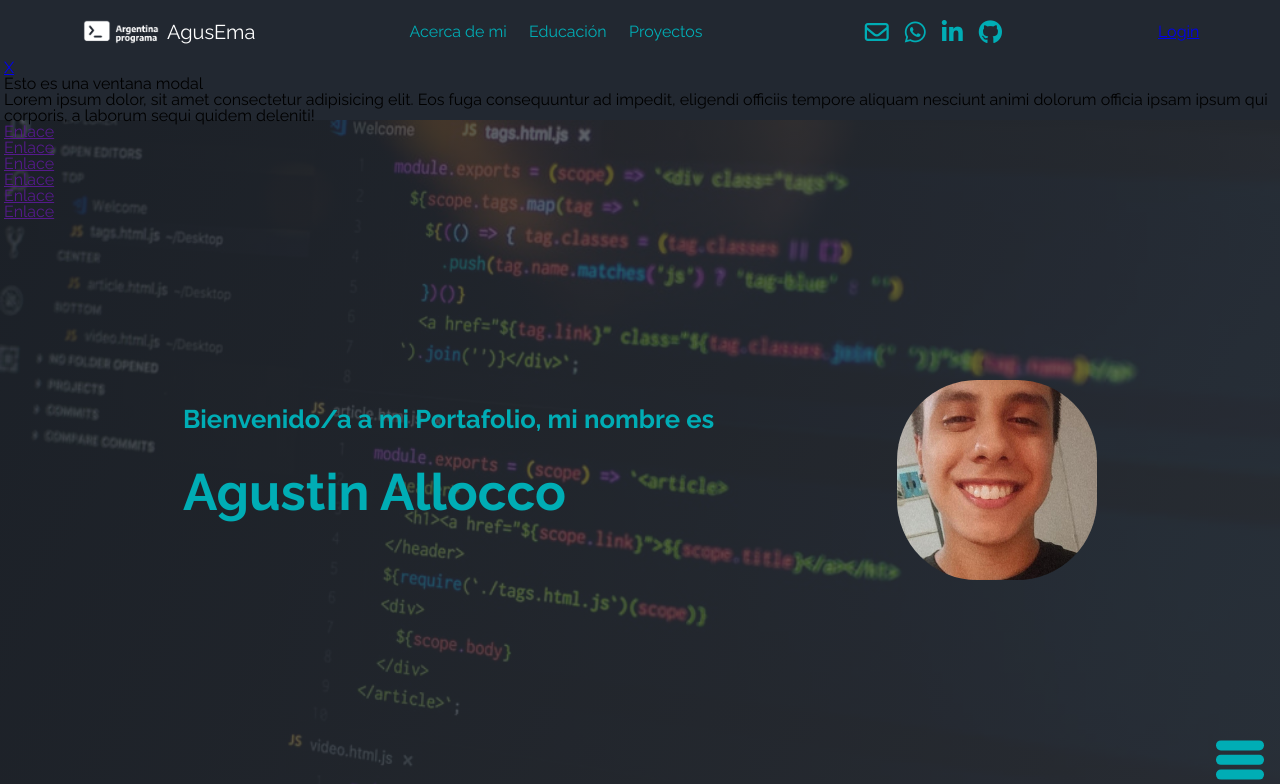
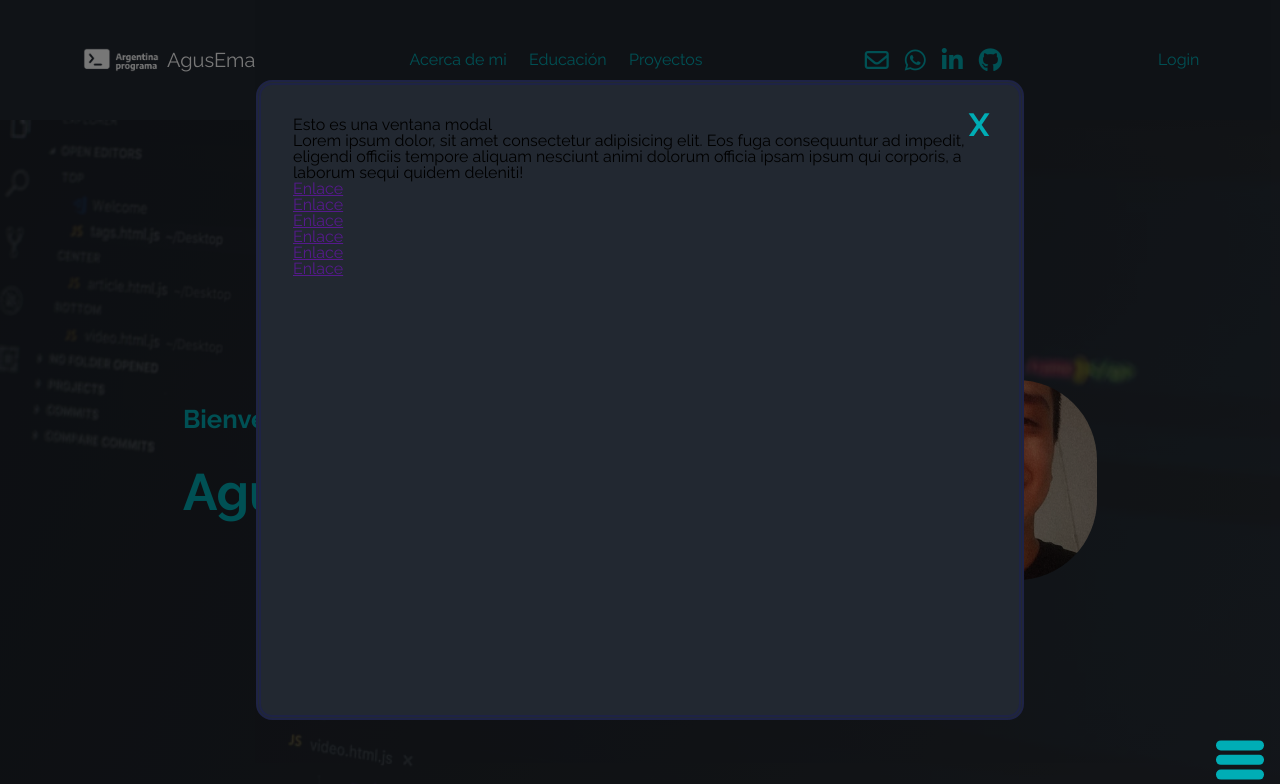
Before and after one commit to AgusEma/portafolio-FrontEnd, a plain HTML site: page index.html in a window 1280 px wide. Both pictures are taken after a click on the button "Login". Shown: the top 784 px of the page. Drawn offline with nearby package versions, Linux system fonts and the light colour scheme.

Commit message:
estilos ventana modal (login)

```diff
--- a/style.css
+++ b/style.css
@@ -89,6 +89,63 @@ header {
   color: var(--text-color);
   border: 2px solid transparent;
   border-radius: 3px;
+  transition: all .5s ease;
+}
+
+/*Enlace que abre la ventana MODAL, en caso de ser necesario borrar SE PUEDE HACER y NO afectar a estilos del boton*/
+.boton-login a {
+  text-decoration: none;
+  color: var(--text-color);
+  transition: all .5s ease;
+}
+
+/*VENTANA MODAL*/
+.modal {
+  position: fixed;
+  top: 0;
+  left: 0;
+  bottom: 0;
+  right: 0;
+  z-index: 997;
+  display: flex;
+  justify-content: center;
+  align-items: center;
+  background-color: #0008;
+  opacity: 0;
+  pointer-events: none;
+  transition: opacity 500ms ease-in-out;
+}
+
+.modal:target {
+  opacity: 1;
+  pointer-events: auto;
+}
+
+.modal-container {
+  position: relative;
+  border: thick double #1E2345;
+  border-radius: 1rem;
+  padding: 2rem;
+  width: 60%;
+  height: 80vh;
+  display: flex;
+  flex-direction: column;
+  overflow: hidden;
+  background-color: #222831;
+}
+
+.modal-close {
+  position: absolute;
+  top: 1rem;
+  right: 1rem;
+  width: 3rem;
+  height: 3rem;
+  font-size: 2rem;
+  font-weight: bold;
+  text-align: center;
+  text-decoration: none;
+  line-height: 3rem;
+  color: var(--text-color);
   transition: all .5s ease;
 }
 
@@ -296,6 +353,16 @@ header {
   cursor: pointer;
 }
 
+/*Enlace que abre la ventana MODAL, en caso de ser necesario borrar SE PUEDE HACER y NO afectar a estilos del boton*/
+.boton-login a:hover {
+  color: var(--hover-color);
+}
+
+.modal-close:hover {
+  color: var(--hover-color);
+  /* cursor: pointer; */
+}
+
 .icons a:hover {
   color: var(--hover-color);
 }
```
